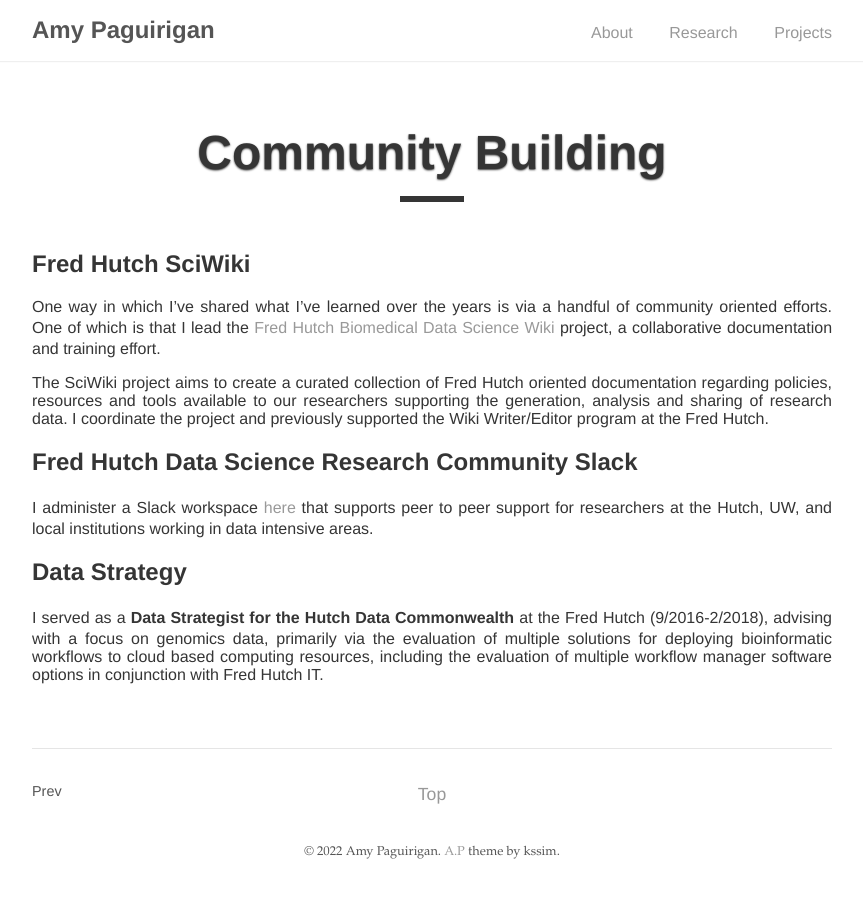
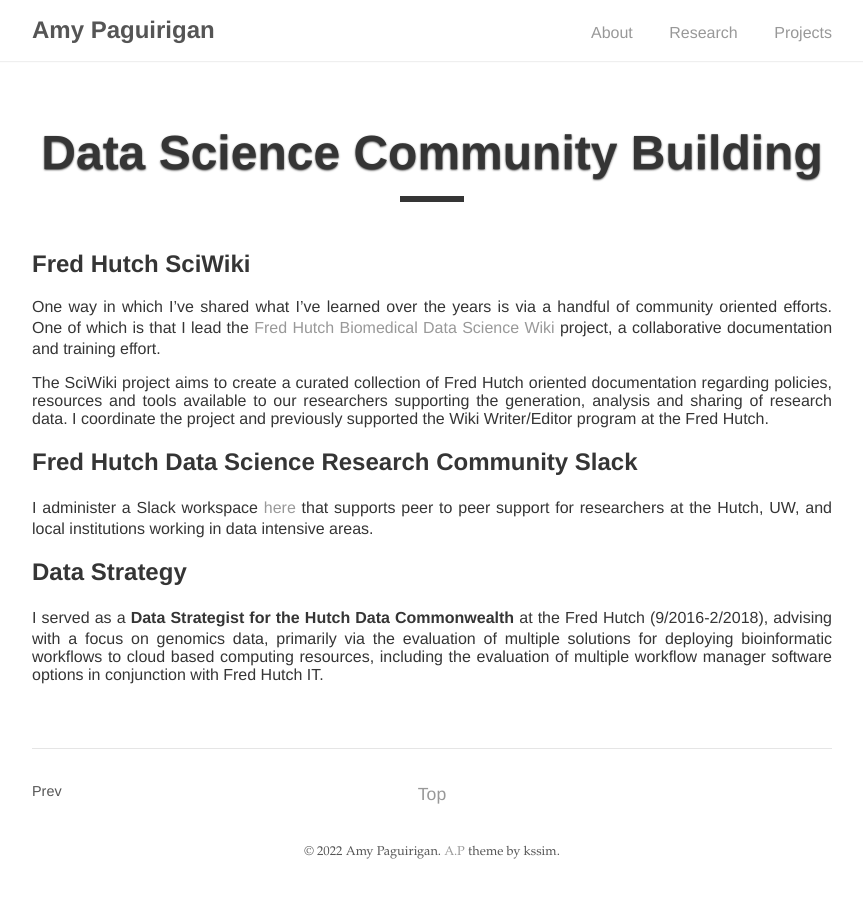
Before and after one commit to vortexing/vortexing.github.io, a Jekyll site: the page built from _posts/2022-12-25-sciwiki.md, in a window 1280 px wide. Shown: the whole page, without its empty margins (208-1071 px from the left). Built offline with Jekyll 4.4.1, drawn with Linux system fonts in a browser that asks for light colours.

Commit message:
more descriptive

```diff
--- a/_posts/2022-12-25-sciwiki.md
+++ b/_posts/2022-12-25-sciwiki.md
@@ -1,12 +1,10 @@
 ---
 layout: post
-title:  "Community Building"
-info: "SciWiki and Slack Data Community Management"
+title:  "Data Science Community Building"
+info: "SciWiki and Slack Seattle area data community management"
 type: "Project Lead"
 tech: "Community"
 ---
-
-
 
 
 ## Fred Hutch SciWiki
```
